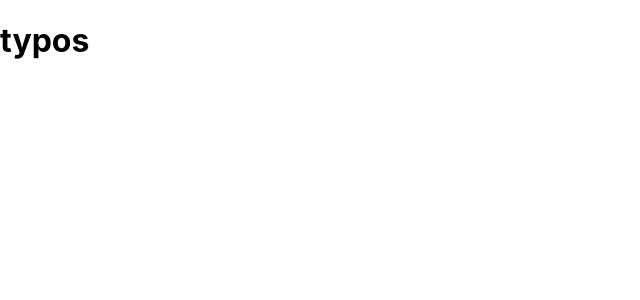
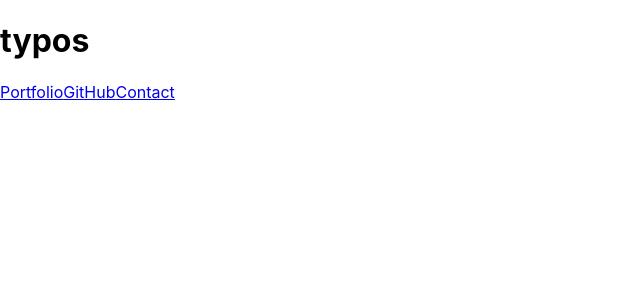
Before and after one commit to DrewDalmedo/typos, a React (Create React App) app: page / in a window 1280 px wide. Shown: the top 300 px of the page, without its empty margins (0-640 px from the left). Built offline with nearby package versions, Linux system fonts and the light colour scheme.

Commit message:
Add Footer component to app

```diff
--- a/src/App.tsx
+++ b/src/App.tsx
@@ -2,11 +2,14 @@ import React from 'react';
 // import './App.css';
 
 import Header from './components/header/Header'
+import Footer from './components/footer/Footer'
 
 const App = () => {
   return (
     <div>
       <Header />
+      {/* add content component here */}
+      <Footer />
     </div>
   );
 }
```
